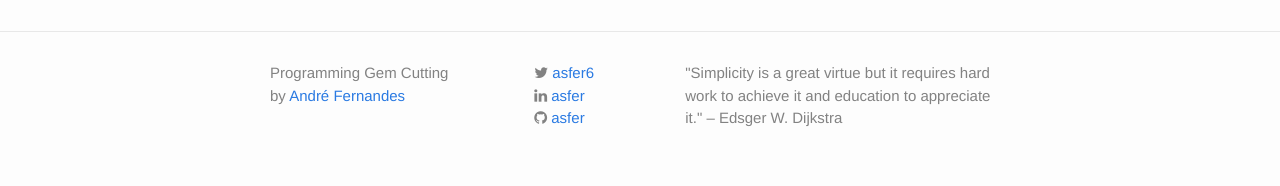
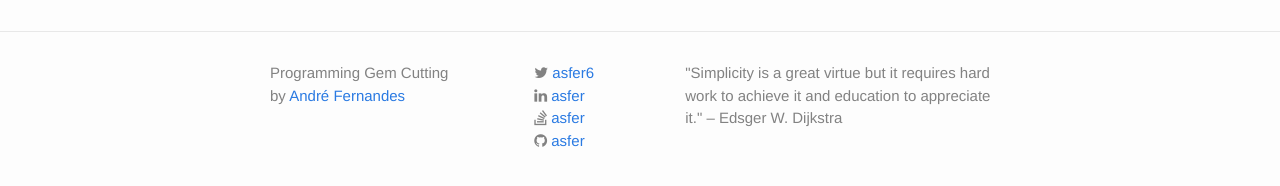
Before and after one commit to asfer/asfer.github.io, a Jekyll site: the page built from index.html, in a window 1280 px wide. Shown: the part 200-386 px from the top of the page. Built offline with Jekyll 4.4.1, drawn with Linux system fonts in a browser that asks for light colours; nearby versions of some CDN libraries.

Commit message:
added stackoverflow link

```diff
--- a/_config.yml
+++ b/_config.yml
@@ -13,9 +13,10 @@ description: > # this means to ignore newlines until "baseurl:"
   "Simplicity is a great virtue but it requires hard work to achieve it and education to appreciate it." – Edsger W. Dijkstra
 baseurl: "" # the subpath of your site, e.g. /blog
 url: "http://asfer.github.io" # the base hostname & protocol for your site
-twitter_username:  asfer6
-linkedin_username: asfer
-github_username:   asfer
+twitter_username:       asfer6
+linkedin_username:      asfer
+stackoverflow_username: asfer
+github_username:        asfer
 
 collections:
   patterns:
--- a/_includes/footer.html
+++ b/_includes/footer.html
@@ -14,6 +14,7 @@
         <ul class="social-media-list">
           <li>{% include icon-twitter.html username=site.twitter_username %}</li>
           <li>{% include icon-linkedin.html username=site.linkedin_username %}</li>
+          <li>{% include icon-stackoverflow.html username=site.stackoverflow_username %}</li>
           <li>{% include icon-github.html username=site.github_username %}</li>
         </ul>
       </div>
--- /dev/null
+++ b/_includes/icon-stackoverflow.html
@@ -0,0 +1,4 @@
+<i class="fa fa-stack-overflow" aria-hidden="true"></i>
+<a href="https://stackoverflow.com/users/1447332/{{ include.username }}">
+    <span class="username">{{ include.username }}</span>
+</a>
```
